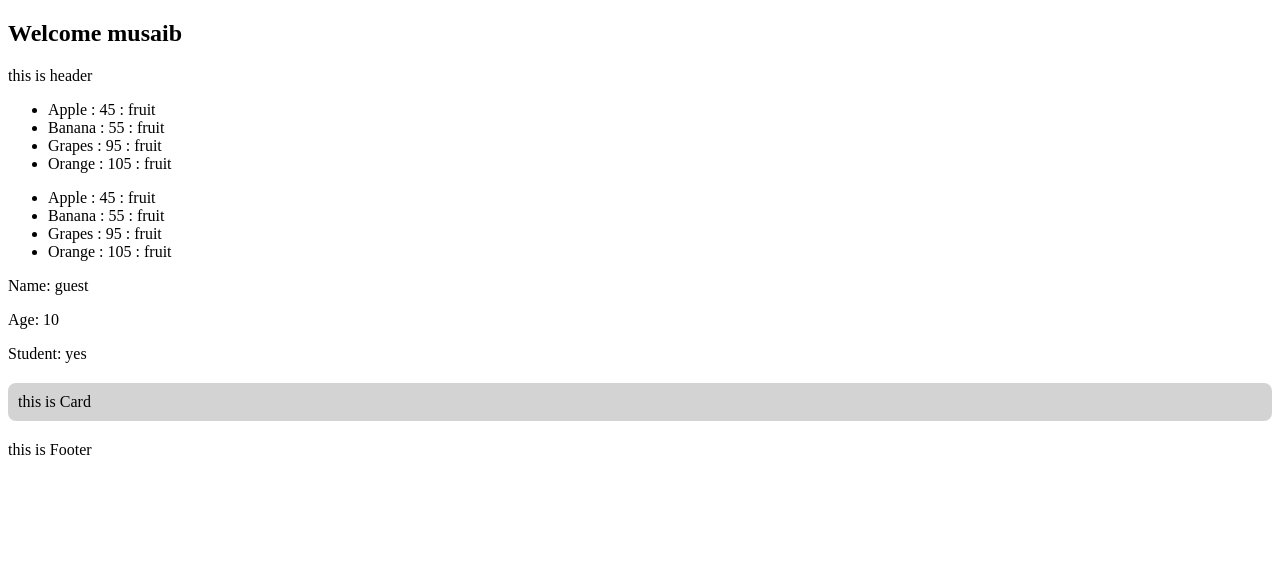
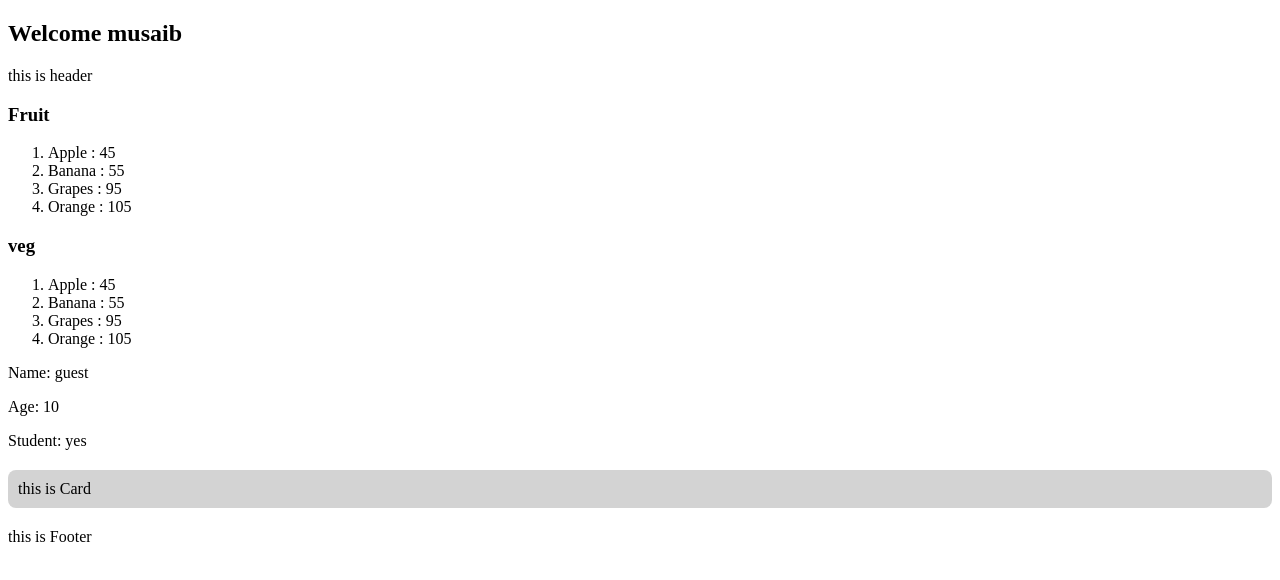
Before and after one commit to Musaib4/React-Learning, a React (Vite) app in the folder my-react-app/: page / in a window 1280 px wide. Shown: the top 580 px of the page. Built offline with nearby package versions, Linux system fonts and the light colour scheme.

Commit message:
list rendering using props and map method

```diff
--- a/my-react-app/src/App.jsx
+++ b/my-react-app/src/App.jsx
@@ -24,8 +24,8 @@ function App() {
     <>
       <UserGreeting isLoggedIn = {true} username ="musaib"/>
       <Header></Header>
-      <List list = {Fruit}  />
-      <List list = {veg} />
+      <List items = {Fruit} category ="Fruit" />
+      <List items = {veg}  category = "veg"/>
       <Props />
       <Card></Card>
       <Footer></Footer>
--- a/my-react-app/src/list.jsx
+++ b/my-react-app/src/list.jsx
@@ -1,18 +1,26 @@
 import PropTypes from "prop-types";
 
-function List({ list }) {
+function List( props ) {
+
+  const category = props.category
+  const itemList = props.items
+
+  const listItem = itemList.map(item =>
+        <li key={item.id}>{item.name} : {item.calories}</li>
+      )
+
   return (
-    <ul>
-      {list.map((item) => (
-        <li key={item.id}>{item.name} : {item.calories} : {item.category}</li>
-      ))}
-    </ul>
+    <>
+    <h3>{category}</h3>
+    <ol>{listItem}</ol>
+    </>
+
   );
 }
 
 // PropTypes validation
 List.propTypes = {
-  list: PropTypes.arrayOf(
+  itemList: PropTypes.arrayOf(
     PropTypes.shape({
       id: PropTypes.oneOfType([PropTypes.number, PropTypes.string]).isRequired,
       name: PropTypes.string.isRequired,
```
